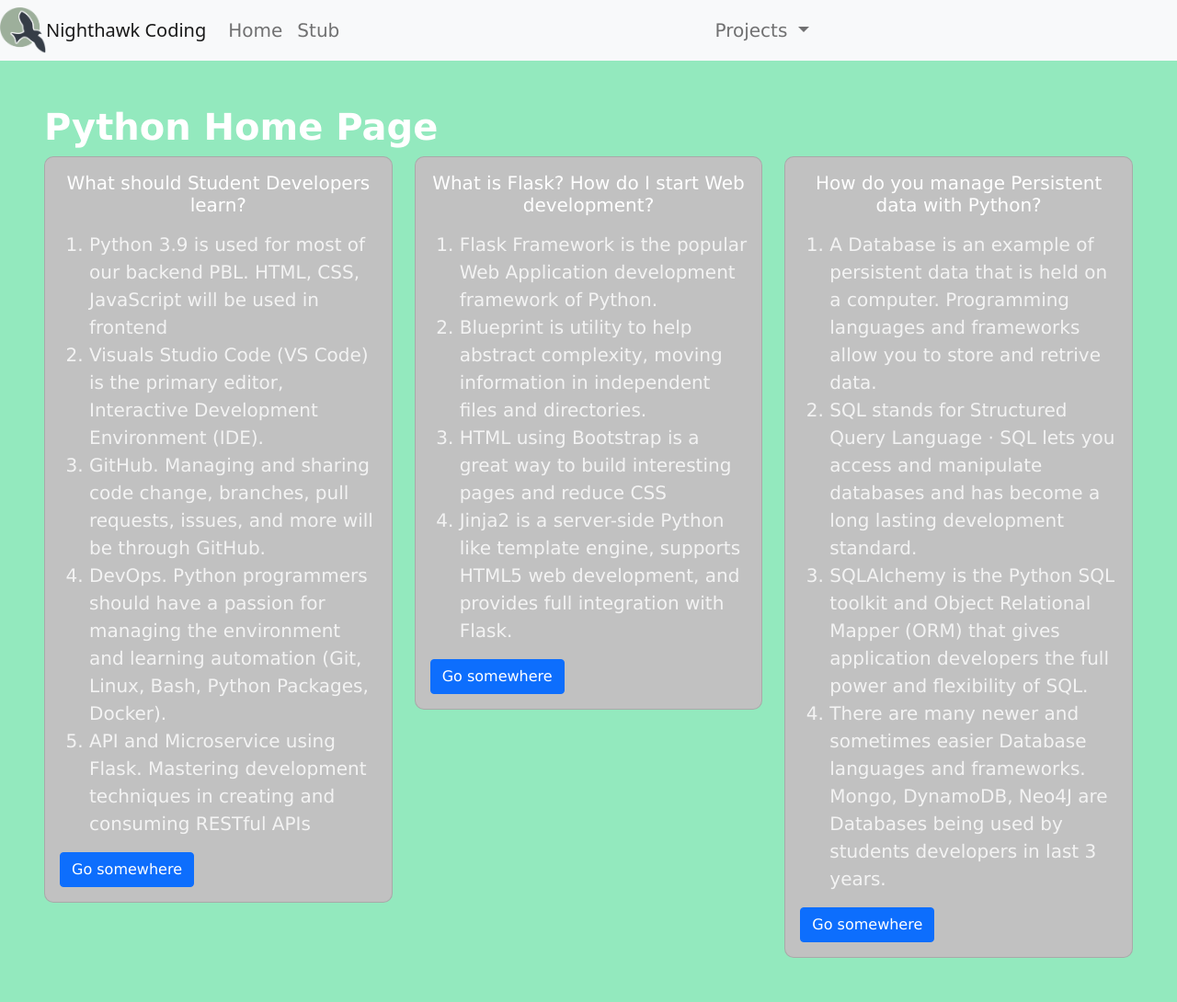
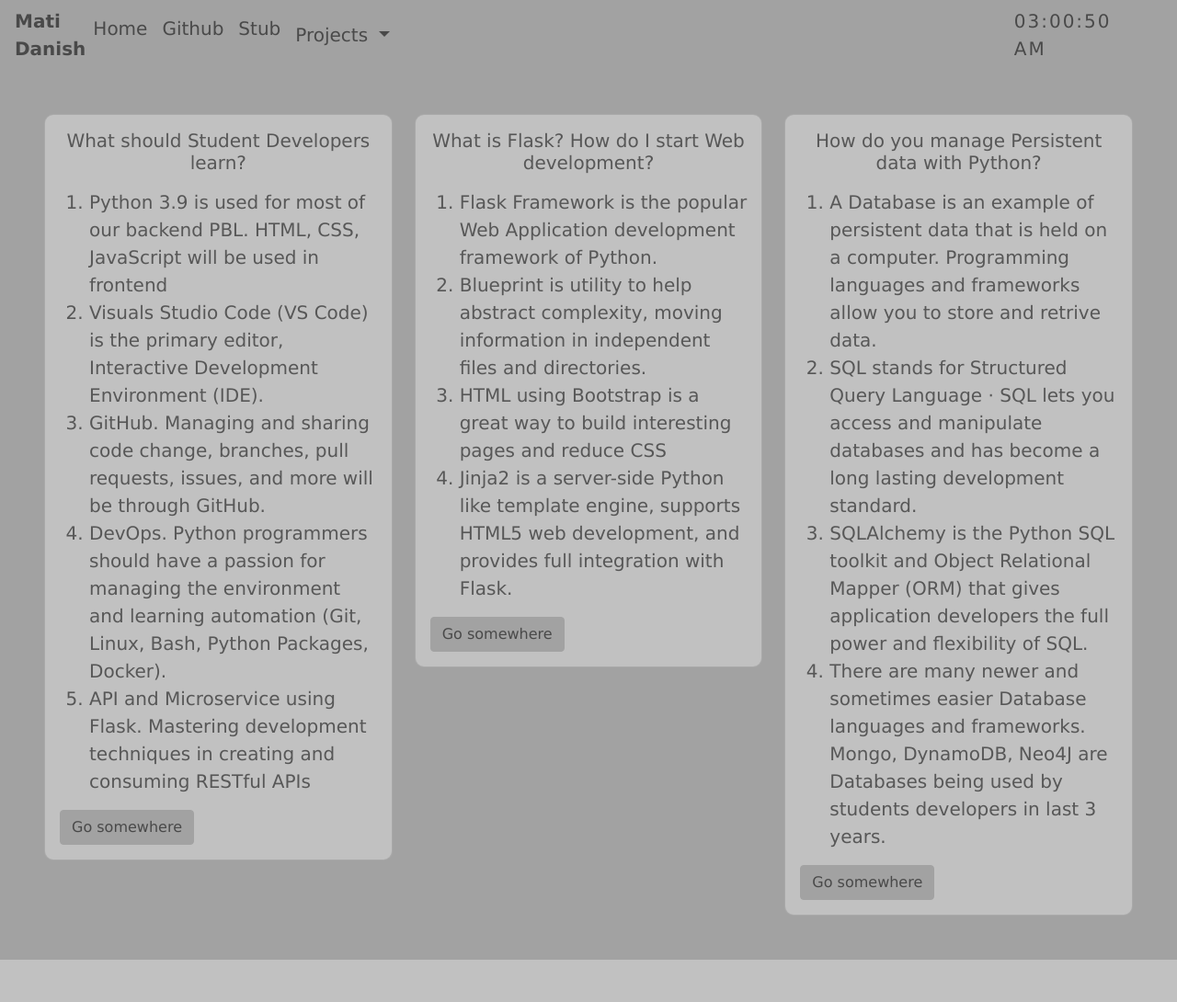
Before and after one commit to hsinaDitaM/Danish_Website, a Flask app: page / in a window 1280 px wide. Shown: the whole page at 92% size. After the commit the page ends 1044 px from the top, so only its background shows below. Run offline with Flask 2, Linux system fonts and the light colour scheme.

Commit message:
changed theme

```diff
--- a/templates/index.html
+++ b/templates/index.html
@@ -5,18 +5,17 @@
     <!-- Start of body content specific to page -->
     <style>
         body {
-          background-color: #93e9be;
+          background-color: #a2a2a2;
         }
         .card {
           background-color: rgb(193, 193, 193);
           border-radius: 10px;
         }
-
-
-
-
+        .text-white {
+            align-items: right;
+        }
         h5 {
-          color: white;
+          color: #0000008c;
           text-align: center;
         }
 
@@ -26,7 +25,7 @@
           font-size: 20px;
         }
         li{
-            color: rgba(255, 255, 255, 0.808);
+            color: #0000008c;
           font-family: verdana;
           font-size: 20px;
         }
@@ -35,10 +34,14 @@
           font-family: verdana;
           font-size: 20px;
         }
+        .btn-primary {
+            color: #0000008c;
+            background-color: #a2a2a2;
+            border-color: #a2a2a2;
+        }
 
         </style>
     <div class="px-5 py-5 mx-auto">
-        <h1 class="text-white"><strong>Python Home Page</strong></h1>
         <div class="row">
             <div class="col-4" >
                 <div class="card">
--- a/templates/layouts/base.html
+++ b/templates/layouts/base.html
@@ -7,8 +7,8 @@ This HTML is setup as as a Jinja2 layout, coders use layouts for:
 <!DOCTYPE HTML>
 <html lang="en">
 
-{% set basename = "Nighthawk Coding" %}
-{% set github = "https://github.com/nighthawkcoders" %}
+{% set basename = "Mati Danish" %}
+{% set github = "https://github.com/hsinaDitaM" %}
 {% set twitter = "https://twitter.com/NighthawkCoding" %}
 {% set youtube = "https://www.youtube.com/channel/UClIKOsDS5dsfzFA3zveDT3Q?view_as=subscriber" %}
 
--- a/templates/layouts/navbar.html
+++ b/templates/layouts/navbar.html
@@ -1,20 +1,44 @@
 <!-- Navigation Bar from bootstrap
 This HTML is setup as a fragment allowing it to be "included" by other HTML files via Jinja2
 -->
+
+<style>
+    .clock {
+        transform: translateX(-60%) translateY(-0%);
+        color: rgba(0,0,0,.55);
+        font-size: 20px;
+        font-family: 'verdana';
+        letter-spacing: 2px;
+    }
+    h2{
+        color:rgba(148, 217, 221, 0);
+    }
+    h3{
+        color: #0000008c;
+    }
+    .bg-light {
+    background-color: #a2a2a2!important;
+    }
+    strong{
+        color: #0000008c;
+    }
+
+</style>
 <nav class="navbar navbar-expand-lg navbar-light bg-light">
-    <img src="{{ url_for('static', filename='assets/ncs_logo.png') }}" width="50" height="50" class="d-inline-block align-center" alt="">
-    <a class="navbar-brand" href="https://csp.nighthawkcodingsociety.com/">{{basename}}</a>
     <button class="navbar-toggler" type="button" data-toggle="collapse" data-target="#navbarNavAltMarkup" aria-controls="navbarNavAltMarkup" aria-expanded="false" aria-label="Toggle navigation">
         <span class="navbar-toggler-icon"></span>
     </button>
     <div class="collapse navbar-collapse" id="navbarNavAltMarkup">
         <div class="navbar-nav">
             <!-- url_for is a Jinja2 pre-processor that finds route from function name (def) -->
+            <h2>_</h2>
+            <strong>Mati Danish</strong>
             <a class="nav-link" href={{ url_for('index') }}>Home</a>
+            <a class="nav-link" href=https://github.com/hsinaDitaM/Danish_Cookies>Github</a>
             <a class="nav-link" href={{ url_for('stub') }}>Stub</a>
         </div>
     </div>
-    <div class="collapse navbar-collapse" id="navbarNavDarkDropdown">
+    <div class="collapse navbar-collapse" id="navbarNavDarkDropdown" style= "width: 90%;">
         <ul class="navbar-nav">
             <li class="nav-item dropdown">
                 <a class="nav-link dropdown-toggle" href="#" id="navbarDarkDropdownMenuLink" role="button" data-bs-toggle="dropdown" aria-expanded="false">
@@ -29,4 +53,39 @@ This HTML is setup as a fragment allowing it to be "included" by other HTML file
             </li>
         </ul>
     </div>
+
+    <div class="clock-container">
+        <div id="MyClockDisplay" class="clock" onload="showTime()">03:49:01 PM</div>
+        <script>
+            function showTime(){
+            var date = new Date();
+            var h = date.getHours(); // 0 - 23
+            var m = date.getMinutes(); // 0 - 59
+            var s = date.getSeconds(); // 0 - 59
+            var session = "AM";
+
+            if(h == 0){
+                h = 12;
+            }
+
+            if(h > 12){
+                h = h - 12;
+                session = "PM";
+            }
+
+            h = (h < 10) ? "0" + h : h;
+            m = (m < 10) ? "0" + m : m;
+            s = (s < 10) ? "0" + s : s;
+
+            var time = h + ":" + m + ":" + s + " " + session;
+            document.getElementById("MyClockDisplay").innerText = time;
+            document.getElementById("MyClockDisplay").textContent = time;
+
+            setTimeout(showTime, 1000);
+
+        }
+
+        showTime();
+        </script>
+    </div>
 </nav>
```
